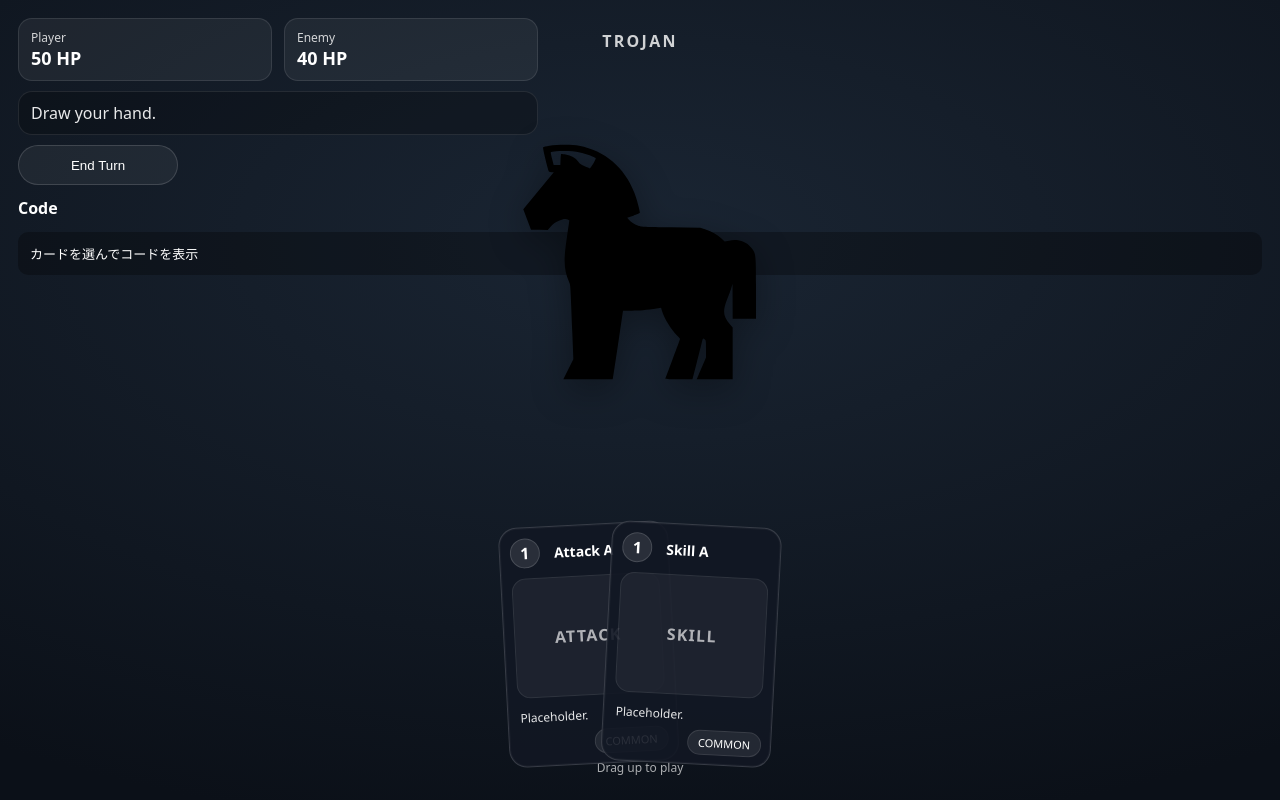
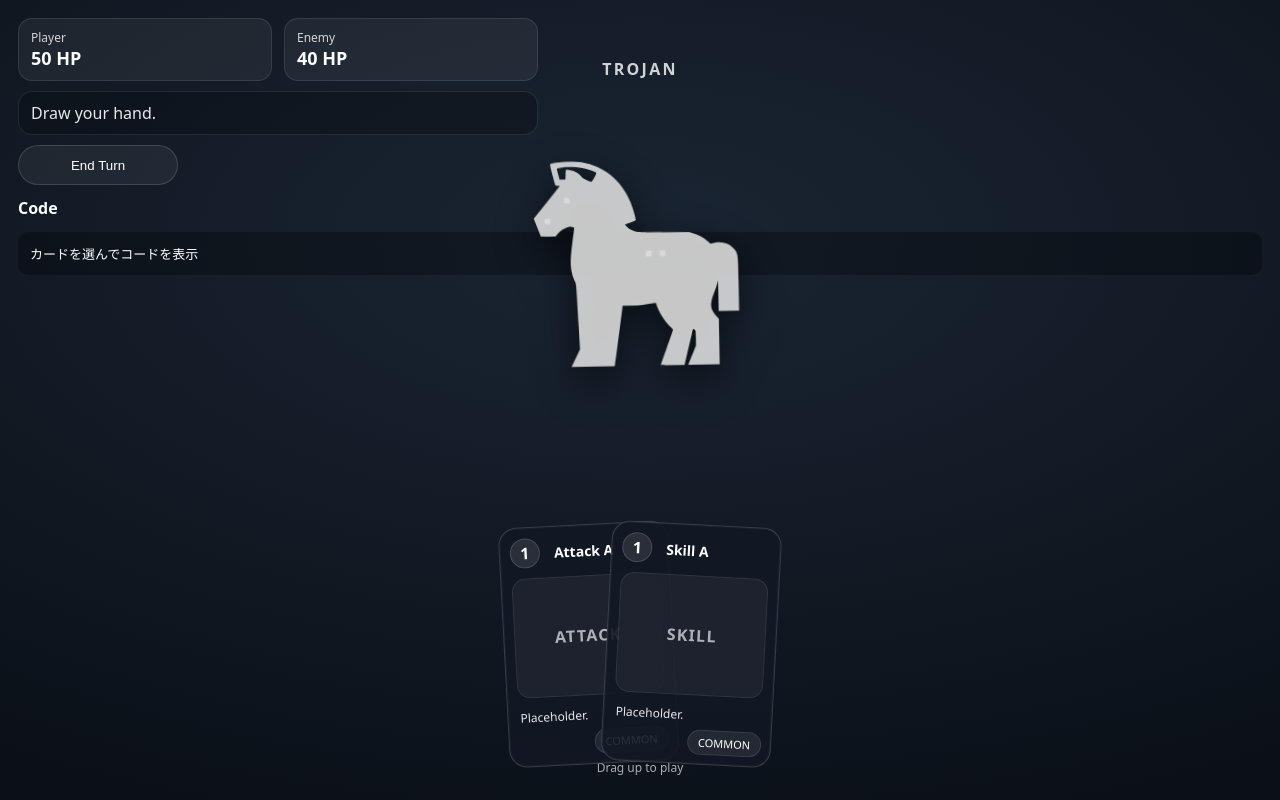
Before and after one commit to oy-hotwater/code-card, a React (Vite) app: page / in a window 1280 px wide. Built offline with nearby package versions, Linux system fonts and the light colour scheme.

Commit message:
update Trojan

```diff
--- a/src/ui/BattleBoard.tsx
+++ b/src/ui/BattleBoard.tsx
@@ -1,4 +1,6 @@
+import { useState } from "react";
 import type { Card } from "../game/types";
+import type { TrojanHorseState } from "./components/TrojanHorseIcon";
 import TrojanHorseIcon from "./components/TrojanHorseIcon";
 
 type Props = {
@@ -6,7 +8,6 @@ type Props = {
   playerHp: number;
   lastLog: string;
   onEndTurn: () => void;
-
   selectedCard: Card | null;
 };
 
@@ -17,6 +18,17 @@ export function BattleBoard({
   onEndTurn,
   selectedCard,
 }: Props) {
+  // アニメーションの状態管理を追加
+  const [enemyState, setEnemyState] = useState<TrojanHorseState>("enter");
+
+  // デバッグ用：クリックでランダムにアニメーションを再生
+  const handleEnemyClick = () => {
+    if (enemyState !== "idle") return; // 実行中なら無視
+    const actions: TrojanHorseState[] = ["attack", "damage", "exit"];
+    const randomAction = actions[Math.floor(Math.random() * actions.length)];
+    setEnemyState(randomAction);
+  };
+
   return (
     <div className="board">
       <div className="hud">
@@ -41,8 +53,29 @@ export function BattleBoard({
       <div className="arena">
         <div className="enemyWrap">
           <div className="enemyName">TROJAN</div>
-          <div className="enemySprite">
-            <TrojanHorseIcon />
+          {/* クリックイベントを追加 */}
+          <div
+            className="enemySprite"
+            onClick={handleEnemyClick}
+            style={{ cursor: "pointer" }}
+            title="クリックでモーションをテスト"
+          >
+            <TrojanHorseIcon
+              state={enemyState}
+              onAnimationComplete={(completedState) => {
+                // アニメーションが完了したら待機状態（idle）に戻す
+                if (
+                  completedState === "attack" ||
+                  completedState === "damage" ||
+                  completedState === "enter"
+                ) {
+                  setEnemyState("idle");
+                } else if (completedState === "exit") {
+                  // 退場後は再登場させる（テスト用）
+                  setTimeout(() => setEnemyState("enter"), 1000);
+                }
+              }}
+            />
           </div>
         </div>
       </div>
--- a/src/ui/components/TrojanHorseIcon.tsx
+++ b/src/ui/components/TrojanHorseIcon.tsx
@@ -1,26 +1,110 @@
 import { motion } from "framer-motion";
+import type { Variants } from "framer-motion";
 
-const TrojanHorseIcon = ({ size = 400, color = "#000000" }) => {
+export type TrojanHorseState = "enter" | "idle" | "attack" | "damage" | "exit";
+
+type Props = {
+  state?: TrojanHorseState;
+  size?: number;
+  color?: string;
+  onAnimationComplete?: (state: TrojanHorseState) => void;
+};
+
+// 状態ごとのアニメーション定義
+const horseVariants: Variants = {
+  enter: {
+    x: 150,
+    opacity: 0,
+    scale: 0.8,
+  },
+  idle: {
+    x: 0,
+    y: [0, -8, 0], // 上下にゆっくり呼吸するように動く
+    rotate: [0, -2, 0, 2, 0], // 前後にゆらゆら揺れる
+    opacity: 1,
+    scale: 1,
+    // CSSのドロップシャドウを維持しつつ明るさを標準に
+    filter: "brightness(1) drop-shadow(0px 10px 18px rgba(0,0,0,0.35))",
+    transition: {
+      y: { duration: 3, repeat: Infinity, ease: "easeInOut" },
+      rotate: { duration: 4, repeat: Infinity, ease: "easeInOut" },
+      // 他のアクション（攻撃など）からidleに戻る時の動き
+      x: { type: "spring", stiffness: 300, damping: 25 },
+      opacity: { duration: 0.4 },
+      scale: { duration: 0.4 },
+    },
+  },
+  attack: {
+    // 後ろに少し引いてから、左(プレイヤー側)へ大きく突進する
+    x: [0, 40, -150, 0],
+    rotate: [0, 8, -15, 0],
+    scale: [1, 0.95, 1.15, 1],
+    transition: {
+      duration: 0.7,
+      times: [0, 0.3, 0.7, 1], // アニメーションの変化タイミング
+      ease: "easeInOut",
+    },
+  },
+  damage: {
+    // ビクッと後ろに下がりながら激しく振動する
+    x: [0, 15, -10, 15, -5, 0],
+    rotate: [0, 5, -5, 3, -2, 0],
+    // 赤くフラッシュさせる
+    filter: [
+      "brightness(1) drop-shadow(0px 10px 18px rgba(0,0,0,0.35))",
+      "brightness(1.5) drop-shadow(0px 0px 30px rgba(255,0,0,0.9))",
+      "brightness(1) drop-shadow(0px 10px 18px rgba(0,0,0,0.35))",
+    ],
+    transition: {
+      duration: 0.5,
+      ease: "easeInOut",
+    },
+  },
+  exit: {
+    opacity: 0,
+    x: 100,
+    y: 50,
+    rotate: 45, // 倒れながら退場
+    transition: {
+      duration: 0.6,
+      ease: "easeIn",
+    },
+  },
+};
+
+export default function TrojanHorseIcon({
+  size = 350,
+  color = "currentColor", // 親の文字色を継承
+  state = "idle",
+  onAnimationComplete,
+}: Props) {
   return (
     <motion.svg
       width={size}
       height={size}
       viewBox="0 0 600 600"
-      xmlns="http://www.w3.org"
-      initial={{ opacity: 0, scale: 0.9 }}
-      animate={{ opacity: 1, scale: 1 }}
-      transition={{ duration: 0.5 }}
+      xmlns="http://www.w3.org/2000/svg"
+      variants={horseVariants}
+      initial="enter"
+      animate={state}
+      onAnimationComplete={(definition) => {
+        // 単発アニメーション終了時にコールバックを呼ぶ
+        if (onAnimationComplete) {
+          onAnimationComplete(definition as TrojanHorseState);
+        }
+      }}
+      style={{
+        transformOrigin: "center bottom", // 足元を中心に揺れるように設定
+        display: "block",
+      }}
     >
       <g
         transform="translate(0,600) scale(0.1,-0.1)"
         fill={color}
         stroke="none"
-        fillRule="evenodd" // 重なり部分を正しく「抜き」にする設定
+        fillRule="evenodd"
       >
-        {/* メインの巨大なパスデータ */}
         <path d="M1640 4743 c-47 -8 -89 -18 -93 -23 -7 -6 31 -171 79 -347 5 -17 15 -23 43 -25 l38 -3 -229 -277 -229 -277 58 -153 58 -153 126 -3 126 -3 45 53 c36 42 61 60 122 86 69 29 81 31 116 22 22 -6 40 -14 40 -18 0 -4 -16 -113 -35 -242 -54 -357 -48 -498 30 -675 24 -56 21 -14 50 -772 l15 -393 -75 -150 -75 -150 370 0 370 0 5 23 c5 22 82 538 127 850 l23 157 135 0 c118 0 195 7 391 36 l45 6 13 -43 c33 -113 140 -286 230 -374 23 -21 41 -44 41 -50 0 -5 -49 -141 -110 -300 -60 -160 -110 -293 -110 -297 0 -5 92 -8 204 -8 l203 0 61 237 c34 131 69 270 78 310 17 71 17 71 41 56 22 -15 23 -20 23 -145 l0 -130 -56 -132 c-31 -72 -63 -146 -70 -164 l-14 -32 270 0 270 0 0 389 0 390 -42 48 c-102 118 -111 196 -42 371 26 64 55 144 65 177 l17 60 1 -262 1 -263 175 0 175 0 0 463 c0 527 1 521 -82 613 -79 86 -191 119 -322 94 l-66 -12 -52 47 c-69 62 -135 99 -233 132 l-80 27 -440 6 c-390 5 -446 8 -490 24 -67 24 -109 51 -141 89 l-26 31 93 31 c51 17 94 36 96 42 6 18 -46 212 -83 306 -144 375 -444 629 -827 702 -101 19 -333 18 -447 -2z m458 -99 c82 -17 228 -69 237 -85 9 -13 -77 -161 -90 -155 -5 3 -39 17 -75 32 -48 20 -73 37 -95 68 -42 57 -109 95 -189 108 -36 6 -68 9 -70 7 -2 -2 -6 -40 -8 -84 l-3 -80 -50 0 -50 0 -24 93 c-13 51 -22 95 -19 98 3 2 41 9 84 14 100 11 254 4 352 -16z" />
-
-        {/* その他のパーツ */}
         <path d="M1777 4134 c-4 -4 -7 -27 -7 -51 l0 -43 51 0 50 0 -3 48 -3 47 -40 3 c-23 2 -44 0 -48 -4z" />
         <path d="M1435 3778 c-2 -7 -3 -29 -2 -48 2 -34 3 -35 50 -38 l47 -3 0 50 0 51 -45 0 c-28 0 -47 -5 -50 -12z" />
         <path d="M3160 3160 l0 -50 50 0 50 0 0 50 0 50 -50 0 -50 0 0 -50z" />
@@ -28,6 +112,4 @@ const TrojanHorseIcon = ({ size = 400, color = "#000000" }) => {
       </g>
     </motion.svg>
   );
-};
-
-export default TrojanHorseIcon;
+}
```
